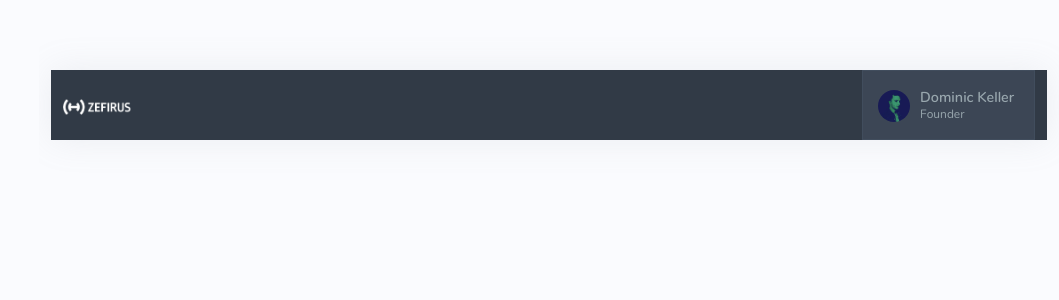
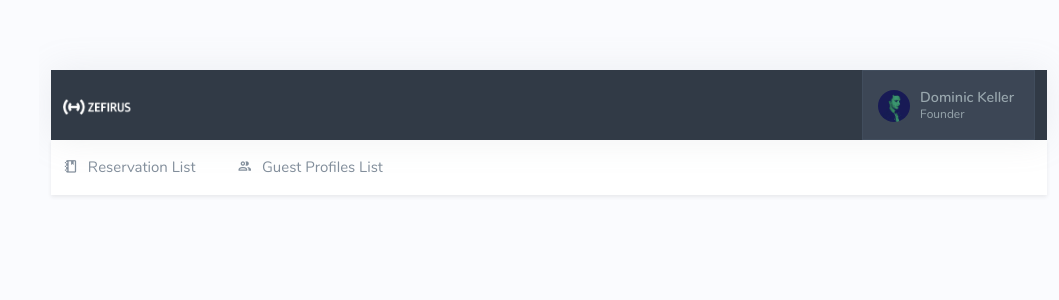
Before and after one commit to echebotarev/zefirus-administrator-panel, a Nuxt app: page / in a window 1280 px wide. Shown: the top 300 px of the page, without its empty margins (221-1280 px from the left). Built offline with nearby package versions, Linux system fonts and the light colour scheme.

Commit message:
Active class + Logo href

```diff
--- a/components/NavBar.vue
+++ b/components/NavBar.vue
@@ -1,8 +1,9 @@
 <template>
+  <div>
     <div class="navbar-custom topnav-navbar topnav-navbar-dark">
       <div class="container-fluid">
         <!-- LOGO -->
-      <a href="" class="topnav-logo">
+        <nuxt-link to="/" class="topnav-logo">
           <span class="topnav-logo-lg">
             <img
               src="~/assets/images/logo_zefirus_white_h36.png"
@@ -17,7 +18,7 @@
               height="16"
             />
           </span>
-      </a>
+        </nuxt-link>
 
         <ul class="list-unstyled topbar-right-menu float-right mb-0">
           <li class="dropdown notification-list">
@@ -68,6 +69,37 @@
         </ul>
       </div>
     </div>
+    <div class="topnav shadow-sm">
+      <div class="container-fluid">
+        <nav class="navbar navbar-light navbar-expand-lg topnav-menu">
+          <div class="collapse navbar-collapse" id="topnav-menu-content">
+            <ul class="navbar-nav">
+              <li class="nav-item">
+                <nuxt-link
+                  to="/reservation/list"
+                  class="nav-link"
+                  role="button"
+                >
+                  <i class="mdi mdi-notebook-outline mr-1"></i>
+                  Reservation List
+                </nuxt-link>
+              </li>
+              <li class="nav-item">
+                <nuxt-link
+                  to="/guest-profile/list"
+                  class="nav-link"
+                  role="button"
+                >
+                  <i class="mdi mdi-account-multiple-outline mr-1"></i>
+                  Guest Profiles List
+                </nuxt-link>
+              </li>
+            </ul>
+          </div>
+        </nav>
+      </div>
+    </div>
+  </div>
 </template>
 
 <script>
@@ -77,7 +109,7 @@ export default {
   name: 'NavBar',
   computed: mapState({
     user: (state) => state.user.user,
-    avatarImg: (state) => `images/users/${state.user.user.image}`,
+    avatarImg: (state) => `/images/users/${state.user.user.image}`,
   }),
   created() {
     this.fetchUser()
--- a/nuxt.config.js
+++ b/nuxt.config.js
@@ -70,4 +70,8 @@ export default {
    ** See https://nuxtjs.org/api/configuration-build/
    */
   build: {},
+
+  router: {
+    linkActiveClass: 'active',
+  },
 }
```
Lines whose indentation alone changed are shown as unchanged.
